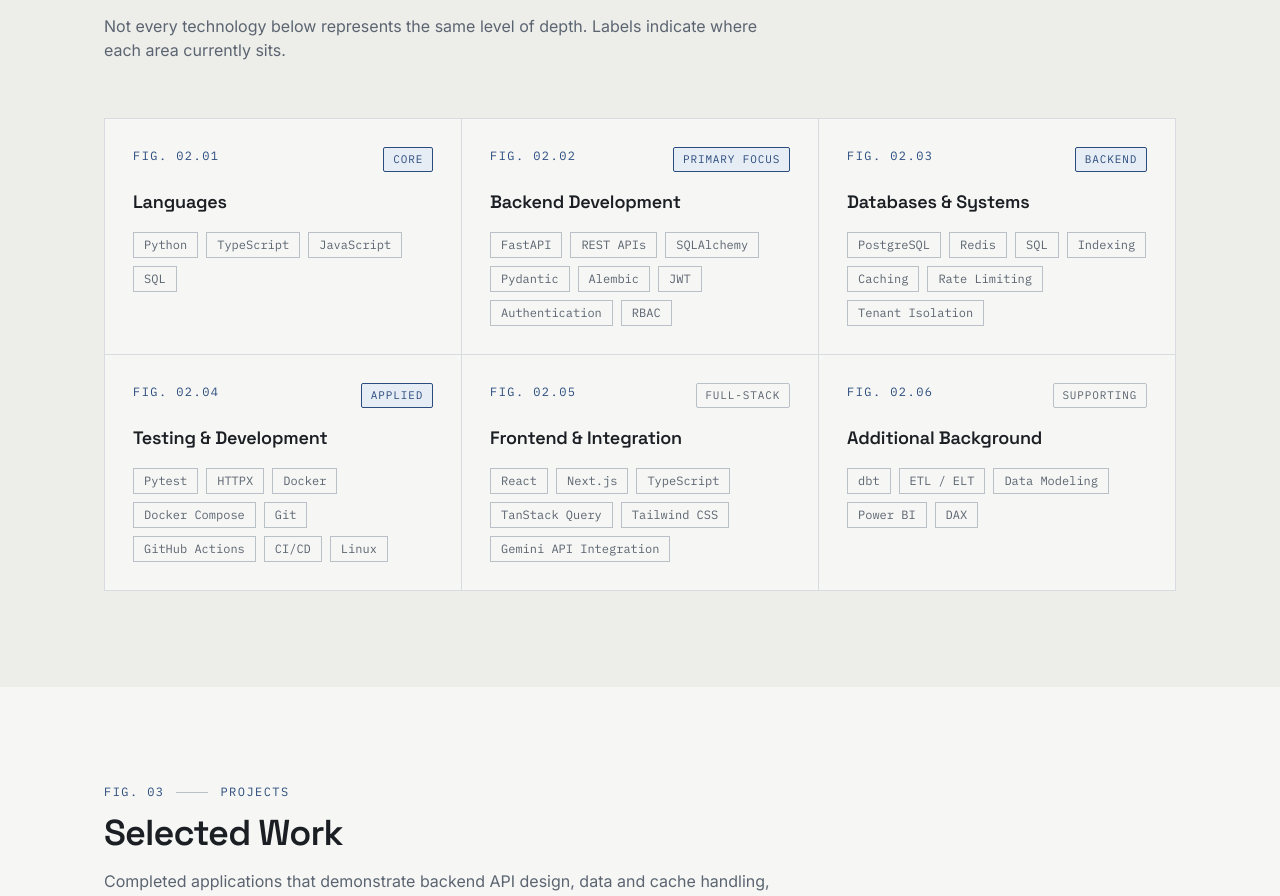
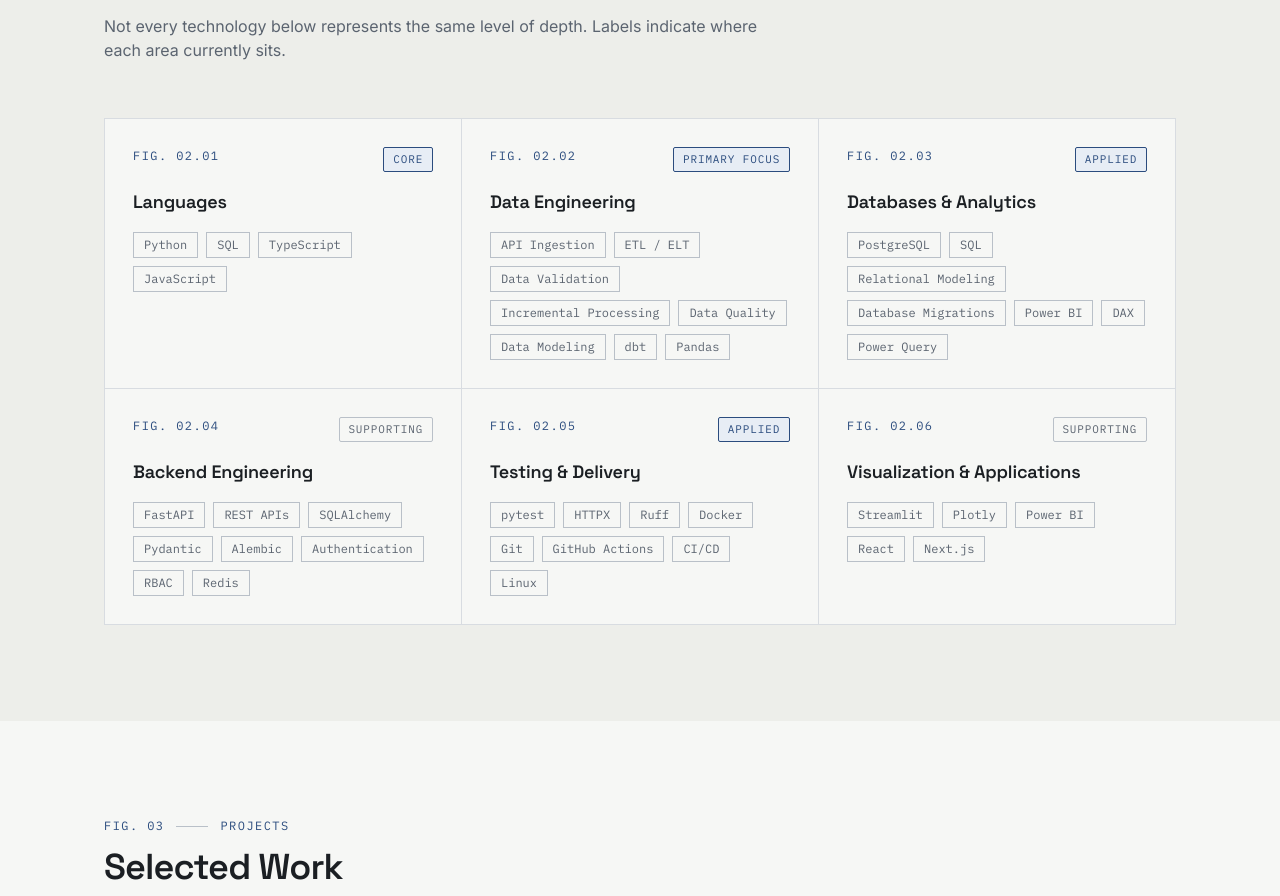
Before and after one commit to Mugheerik/mugheer-site, a React (Vite) app: page / in a window 1280 px wide. Shown: the part 1496-2392 px from the top of the page. Built offline with nearby package versions, Linux system fonts and the light colour scheme.

Commit message:
Align portfolio with Data Engineering direction

```diff
--- a/src/content/skills.ts
+++ b/src/content/skills.ts
@@ -16,52 +16,69 @@ export const skillCategories: SkillCategory[] = [
     title: "Languages",
     label: "Core",
     tone: "current",
-    items: ["Python", "TypeScript", "JavaScript", "SQL"],
+    items: ["Python", "SQL", "TypeScript", "JavaScript"],
+  },
+  {
+    id: "data-engineering",
+    figure: "02",
+    title: "Data Engineering",
+    label: "Primary Focus",
+    tone: "current",
+    items: [
+      "API Ingestion",
+      "ETL / ELT",
+      "Data Validation",
+      "Incremental Processing",
+      "Data Quality",
+      "Data Modeling",
+      "dbt",
+      "Pandas",
+    ],
+  },
+  {
+    id: "databases",
+    figure: "03",
+    title: "Databases & Analytics",
+    label: "Applied",
+    tone: "current",
+    items: [
+      "PostgreSQL",
+      "SQL",
+      "Relational Modeling",
+      "Database Migrations",
+      "Power BI",
+      "DAX",
+      "Power Query",
+    ],
   },
   {
     id: "backend",
-    figure: "02",
-    title: "Backend Development",
-    label: "Primary Focus",
-    tone: "current",
+    figure: "04",
+    title: "Backend Engineering",
+    label: "Supporting",
+    tone: "supporting",
     items: [
       "FastAPI",
       "REST APIs",
       "SQLAlchemy",
       "Pydantic",
       "Alembic",
-      "JWT",
       "Authentication",
       "RBAC",
-    ],
-  },
-  {
-    id: "databases",
-    figure: "03",
-    title: "Databases & Systems",
-    label: "Backend",
-    tone: "current",
-    items: [
-      "PostgreSQL",
       "Redis",
-      "SQL",
-      "Indexing",
-      "Caching",
-      "Rate Limiting",
-      "Tenant Isolation",
     ],
   },
   {
     id: "quality",
-    figure: "04",
-    title: "Testing & Development",
+    figure: "05",
+    title: "Testing & Delivery",
     label: "Applied",
     tone: "current",
     items: [
-      "Pytest",
+      "pytest",
       "HTTPX",
+      "Ruff",
       "Docker",
-      "Docker Compose",
       "Git",
       "GitHub Actions",
       "CI/CD",
@@ -69,24 +86,10 @@ export const skillCategories: SkillCategory[] = [
     ],
   },
   {
-    id: "frontend",
-    figure: "05",
-    title: "Frontend & Integration",
-    label: "Full-Stack",
-    items: [
-      "React",
-      "Next.js",
-      "TypeScript",
-      "TanStack Query",
-      "Tailwind CSS",
-      "Gemini API Integration",
-    ],
-  },
-  {
-    id: "data",
+    id: "visualization",
     figure: "06",
-    title: "Additional Background",
+    title: "Visualization & Applications",
     label: "Supporting",
-    items: ["dbt", "ETL / ELT", "Data Modeling", "Power BI", "DAX"],
+    items: ["Streamlit", "Plotly", "Power BI", "React", "Next.js"],
   },
 ];
```
